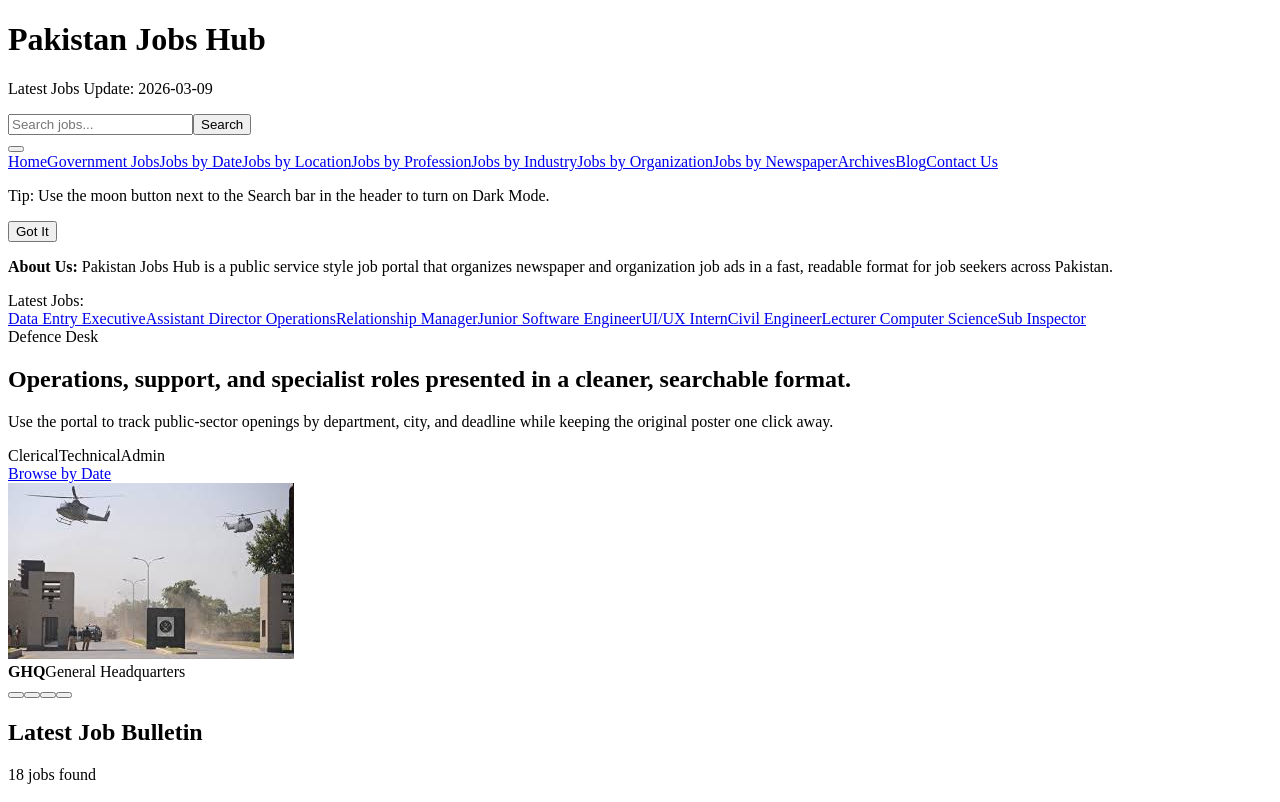
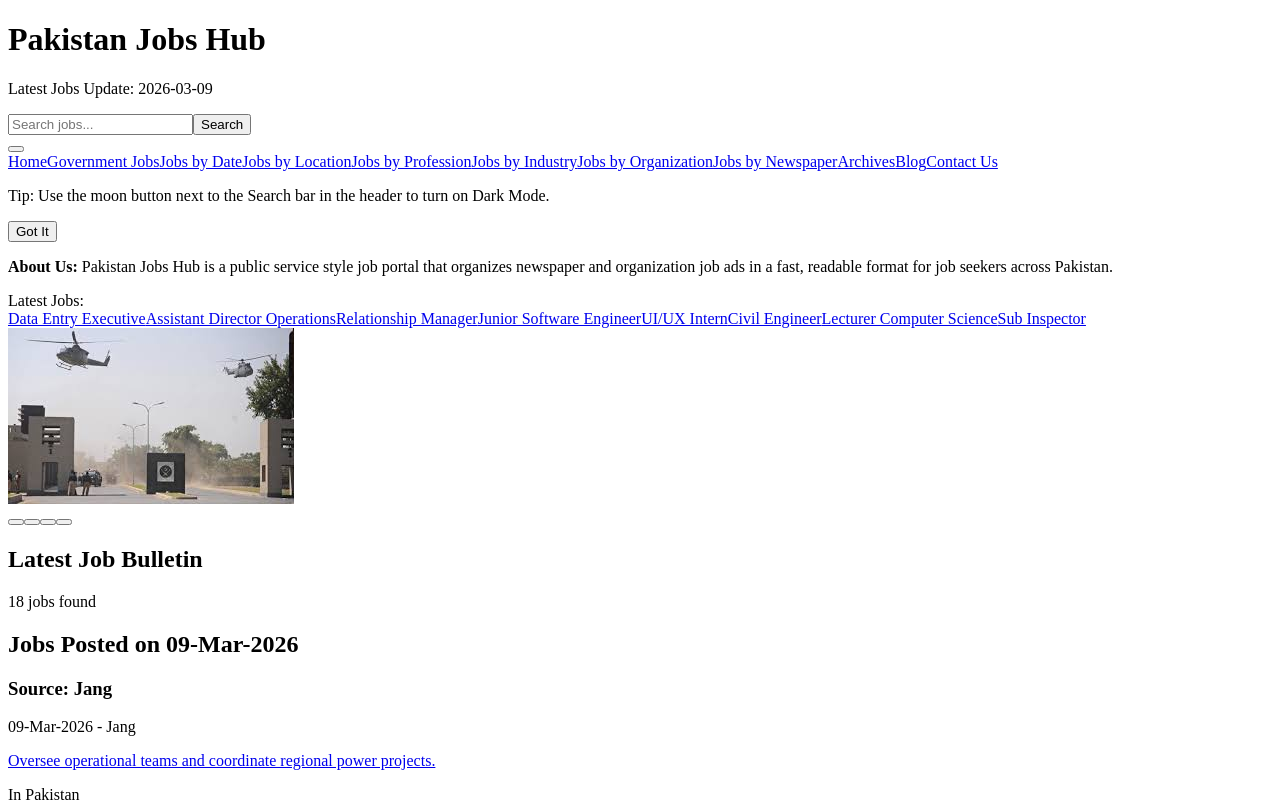
Before and after one commit to HafizTalalAhmad/Job-Website, a React (Vite) app: page / in a window 1280 px wide. Shown: the top 802 px of the page. Built offline with nearby package versions, Linux system fonts and the light colour scheme; no server answers; the database is empty; the HTML template or start-up script is replaced by a standard one.

Commit message:
Use full-image hero slider banners

```diff
--- a/src/components/HeroSlider.jsx
+++ b/src/components/HeroSlider.jsx
@@ -9,52 +9,28 @@ const slides = [
   {
     id: 'slide-1',
     department: 'Federal Public Service Commission',
-    code: 'FPSC',
-    eyebrow: 'Federal Recruitment Bulletin',
-    title: 'Centralized public service hiring with fast date-wise tracking and direct detail access.',
-    blurb: 'Surface federal vacancies in one readable stream so users can review eligibility, deadlines, and source posters without switching between portals.',
-    accents: ['CSS Pathways', 'Lecturers', 'Inspectors'],
     cta: '/jobs/government',
-    ctaLabel: 'View Government Jobs',
     tone: 'federal',
     image: fpscImage
   },
   {
     id: 'slide-2',
     department: 'General Headquarters',
-    code: 'GHQ',
-    eyebrow: 'Defence Desk',
-    title: 'Operations, support, and specialist roles presented in a cleaner, searchable format.',
-    blurb: 'Use the portal to track public-sector openings by department, city, and deadline while keeping the original poster one click away.',
-    accents: ['Clerical', 'Technical', 'Admin'],
     cta: '/jobs/date',
-    ctaLabel: 'Browse by Date',
     tone: 'defence',
     image: ghqImage
   },
   {
     id: 'slide-3',
     department: 'Inter-Services Public Relations',
-    code: 'ISPR',
-    eyebrow: 'Public Notice Highlights',
-    title: 'Poster-based announcements converted into a practical board for daily scanning and follow-up.',
-    blurb: 'Dense listings stay readable through grouped dates, quick links, and structured detail pages built for fast public review.',
-    accents: ['Media Wing', 'Field Support', 'Coordination'],
     cta: '/admin',
-    ctaLabel: 'Open Admin',
     tone: 'signals',
     image: isprImage
   },
   {
     id: 'slide-4',
     department: 'Punjab Public Service Commission',
-    code: 'PPSC',
-    eyebrow: 'Provincial Hiring Window',
-    title: 'Provincial recruitment posters transformed into modern, mobile-friendly job listings.',
-    blurb: 'Highlight teaching, administration, and departmental vacancies with cleaner summaries, date grouping, and direct poster viewing.',
-    accents: ['Punjab Jobs', 'Teaching', 'Departments'],
     cta: '/jobs/profession',
-    ctaLabel: 'Browse by Profession',
     tone: 'provincial',
     image: ppscImage
   }
@@ -75,35 +51,9 @@ function HeroSlider() {
 
   return (
     <section className="hero-slider" aria-label="Homepage highlights">
-      <div className={`hero-slide hero-slide-${activeSlide.tone}`}>
-        <div className="hero-slide-overlay">
-          <div className="hero-slide-copy">
-            <span className="hero-slide-eyebrow">{activeSlide.eyebrow}</span>
-            <h2>{activeSlide.title}</h2>
-            <p>{activeSlide.blurb}</p>
-            <div className="hero-slide-tags">
-              {activeSlide.accents.map((item) => (
-                <span key={item}>{item}</span>
-              ))}
-            </div>
-            <div className="hero-slide-actions">
-              <Link to={activeSlide.cta} className="hero-slide-btn">
-                {activeSlide.ctaLabel}
-              </Link>
-            </div>
-          </div>
-
-          <div className="hero-slide-poster" aria-hidden="true">
-            <div className="hero-slide-image-frame">
-              <img src={activeSlide.image} alt={activeSlide.department} className="hero-slide-image" />
-            </div>
-            <div className="hero-slide-dept">
-              <strong>{activeSlide.code}</strong>
-              <span>{activeSlide.department}</span>
-            </div>
-          </div>
-        </div>
-      </div>
+      <Link to={activeSlide.cta} className={`hero-slide hero-slide-${activeSlide.tone}`} aria-label={activeSlide.department}>
+        <img src={activeSlide.image} alt={activeSlide.department} className="hero-slide-full-image" />
+      </Link>
 
       <div className="hero-slide-dots">
         {slides.map((slide, index) => (
--- a/src/styles.css
+++ b/src/styles.css
@@ -319,10 +319,12 @@ a:hover {
 }
 
 .hero-slide {
+  display: block;
   min-height: 320px;
   border: 1px solid var(--line);
   position: relative;
   overflow: hidden;
+  background: #dfe7f1;
 }
 
 .hero-slide-aviation {
@@ -355,142 +357,11 @@ a:hover {
     linear-gradient(135deg, #6f5712 0%, #af8a2b 36%, #efe1af 100%);
 }
 
-.hero-slide-overlay {
-  min-height: 320px;
-  padding: 26px 28px;
-  display: grid;
-  grid-template-columns: 1.15fr 0.85fr;
-  gap: 20px;
-  align-items: stretch;
-}
-
-.hero-slide-copy {
-  display: flex;
-  flex-direction: column;
-  justify-content: center;
-  gap: 10px;
-  color: #fff;
-}
-
-.hero-slide-eyebrow {
-  display: inline-flex;
-  width: fit-content;
-  border: 1px solid rgba(255, 255, 255, 0.28);
-  background: rgba(255, 255, 255, 0.12);
-  color: #f8fafc;
-  padding: 6px 10px;
-  font-size: 11px;
-  font-weight: 700;
-  text-transform: uppercase;
-  letter-spacing: 0.08em;
-}
-
-.hero-slide-copy h2 {
-  margin: 0;
-  max-width: 14ch;
-  font-size: 38px;
-  line-height: 1.06;
-  color: #ffffff;
-}
-
-.hero-slide-copy p {
-  margin: 0;
-  max-width: 58ch;
-  font-size: 14px;
-  line-height: 1.55;
-  color: rgba(255, 255, 255, 0.88);
-}
-
-.hero-slide-tags {
-  display: flex;
-  flex-wrap: wrap;
-  gap: 8px;
-}
-
-.hero-slide-tags span {
-  border: 1px solid rgba(255, 255, 255, 0.2);
-  background: rgba(12, 23, 40, 0.26);
-  color: #f8fafc;
-  padding: 6px 10px;
-  font-size: 12px;
-  font-weight: 700;
-}
-
-.hero-slide-actions {
-  padding-top: 4px;
-}
-
-.hero-slide-btn {
-  display: inline-flex;
-  align-items: center;
-  border: 1px solid rgba(255, 255, 255, 0.36);
-  background: rgba(12, 23, 40, 0.4);
-  color: #fff;
-  padding: 10px 14px;
-  font-size: 13px;
-  font-weight: 700;
-  text-decoration: none;
-}
-
-.hero-slide-btn:hover {
-  background: rgba(12, 23, 40, 0.6);
-  text-decoration: none;
-}
-
-.hero-slide-poster {
-  align-self: center;
-  justify-self: end;
-  width: min(100%, 340px);
-  min-height: 252px;
-  border: 1px solid rgba(255, 255, 255, 0.22);
-  background:
-    linear-gradient(180deg, rgba(255, 255, 255, 0.12), rgba(255, 255, 255, 0.03)),
-    linear-gradient(135deg, rgba(12, 23, 40, 0.4), rgba(12, 23, 40, 0.12));
-  box-shadow: 0 18px 40px rgba(0, 0, 0, 0.18);
-  padding: 14px;
-  display: grid;
-  gap: 12px;
-  align-content: start;
-}
-
-.hero-slide-image-frame {
-  position: relative;
-  overflow: hidden;
-  min-height: 174px;
-  border: 1px solid rgba(255, 255, 255, 0.28);
-  background: rgba(255, 255, 255, 0.08);
-}
-
-.hero-slide-image-frame::after {
-  content: '';
-  position: absolute;
-  inset: 0;
-  background: linear-gradient(180deg, rgba(12, 23, 40, 0.02), rgba(12, 23, 40, 0.16));
-}
-
-.hero-slide-image {
+.hero-slide-full-image {
   display: block;
   width: 100%;
-  height: 174px;
+  height: 320px;
   object-fit: cover;
-}
-
-.hero-slide-dept {
-  display: grid;
-  gap: 4px;
-  padding: 4px 2px 0;
-}
-
-.hero-slide-dept strong {
-  font-size: 28px;
-  line-height: 1;
-  color: #ffffff;
-}
-
-.hero-slide-dept span {
-  font-size: 13px;
-  line-height: 1.4;
-  color: rgba(255, 255, 255, 0.9);
 }
 
 .hero-slide-dots {
@@ -1589,40 +1460,7 @@ a:hover {
 :root[data-theme='dark'] .hero-slide-signals,
 :root[data-theme='dark'] .hero-slide-provincial {
   border-color: var(--line);
-  background:
-    linear-gradient(120deg, rgba(10, 16, 28, 0.82), rgba(10, 16, 28, 0.34) 52%, rgba(255, 255, 255, 0.04)),
-    linear-gradient(135deg, #1b2432 0%, #243244 48%, #1a2432 100%);
-}
-
-:root[data-theme='dark'] .hero-slide-copy h2 {
-  color: #f8fafc;
-}
-
-:root[data-theme='dark'] .hero-slide-copy p {
-  color: #cbd5e1;
-}
-
-:root[data-theme='dark'] .hero-slide-eyebrow {
-  border-color: rgba(250, 204, 21, 0.34);
-  background: rgba(250, 204, 21, 0.12);
-  color: #fde68a;
-}
-
-:root[data-theme='dark'] .hero-slide-tags span {
-  border-color: rgba(255, 255, 255, 0.16);
-  background: rgba(15, 23, 42, 0.32);
-}
-
-:root[data-theme='dark'] .hero-slide-poster {
-  border-color: rgba(255, 255, 255, 0.16);
-  background:
-    linear-gradient(180deg, rgba(255, 255, 255, 0.08), rgba(255, 255, 255, 0.03)),
-    linear-gradient(135deg, rgba(15, 23, 42, 0.46), rgba(15, 23, 42, 0.16));
-}
-
-:root[data-theme='dark'] .hero-slide-image-frame {
-  border-color: rgba(255, 255, 255, 0.16);
-  background: rgba(255, 255, 255, 0.04);
+  background: #0f1724;
 }
 
 :root[data-theme='dark'] .hero-dot {
@@ -1668,20 +1506,6 @@ a:hover {
     grid-template-columns: 1.05fr 0.95fr;
   }
 
-  .hero-slide-overlay {
-    grid-template-columns: 1fr;
-  }
-
-  .hero-slide-copy h2 {
-    max-width: none;
-    font-size: 30px;
-  }
-
-  .hero-slide-poster {
-    justify-self: stretch;
-    width: 100%;
-  }
-
   .filter-grid { grid-template-columns: repeat(2, minmax(0, 1fr)); }
   .archive-filter-row { grid-template-columns: repeat(2, minmax(0, 1fr)); }
 
@@ -1731,11 +1555,8 @@ a:hover {
   .legacy-bullets li { font-size: 13px; }
   .panel-title { font-size: 22px; }
   .job-row { grid-template-columns: 1fr 1fr; }
-  .hero-slide-copy h2 {
-    font-size: 26px;
-  }
-  .hero-slide-overlay {
-    padding: 18px;
+  .hero-slide-full-image {
+    height: 240px;
   }
 }
 
```
